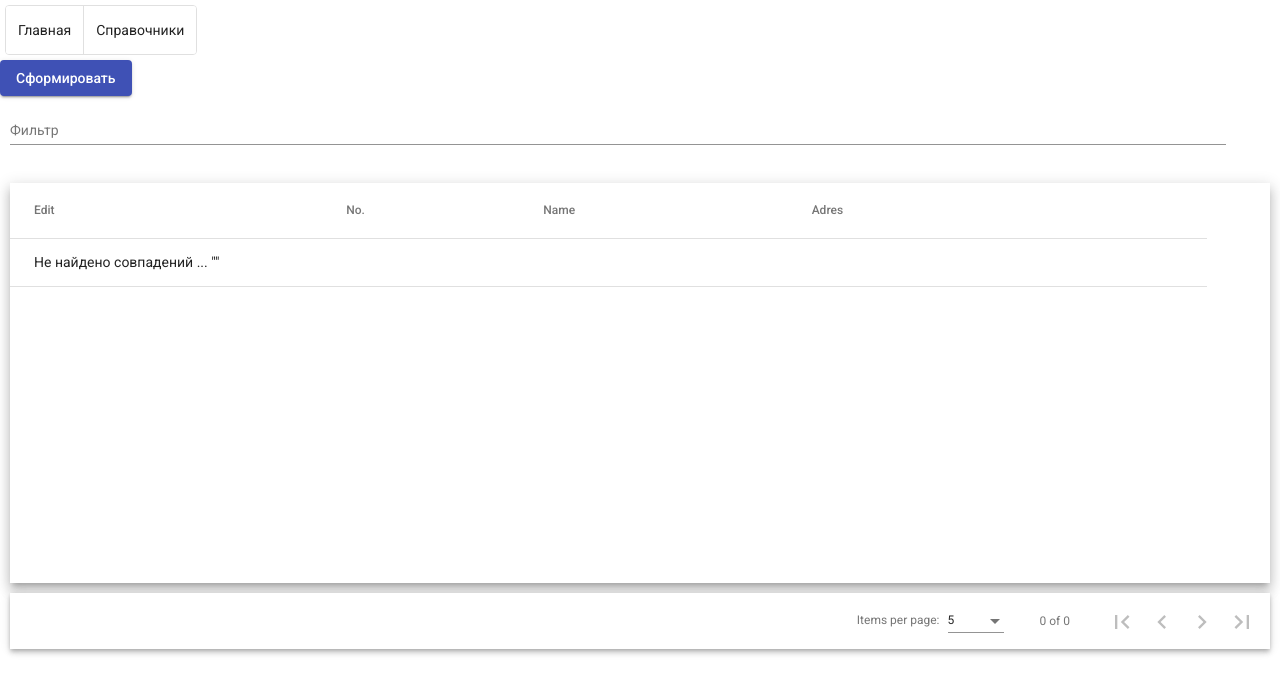
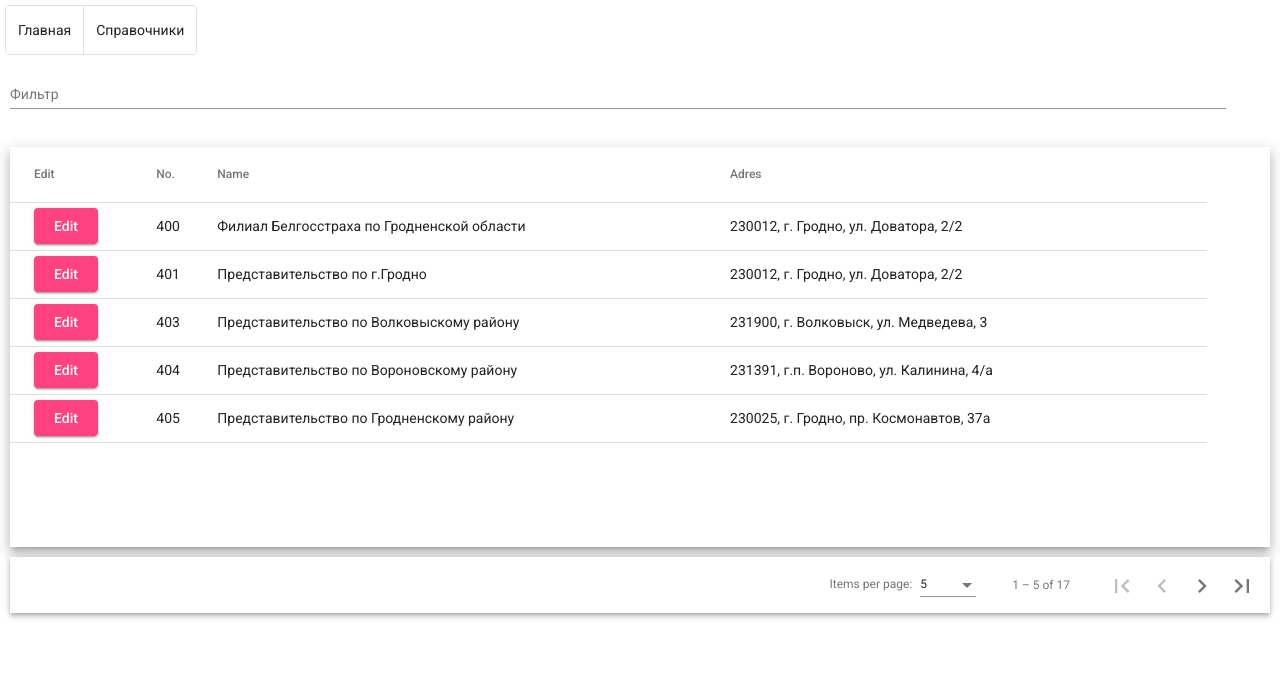
Before and after one commit to Martiniks/accTech, an Angular app: page /offices2 in a window 1280 px wide. Shown: the top 694 px of the page. Built offline with nearby package versions, Linux system fonts and the light colour scheme.

Commit message:
offices2 fix

```diff
--- a/src/app/app-routing.module.ts
+++ b/src/app/app-routing.module.ts
@@ -3,7 +3,7 @@ import { RouterModule, Routes } from '@angular/router';
 import { NotfoundComponent } from './components/notfound/notfound.component';
 import { OfficesContainer } from './components/offices/offices.container';
 import { AboutComponent } from './components/about/about.component';
-import { Offices2Container } from './components/offices2/offices2sm.container';
+import { Offices2Container } from './components/offices2/offices2.container';
 import { TableSortingExample } from './components/testsort/testsort.component';
 import { OfficesEditComponent } from './components/offices-edit/offices-edit.component';
 
--- a/src/app/app.module.ts
+++ b/src/app/app.module.ts
@@ -15,7 +15,7 @@ import { MatTableModule } from '@angular/material/table';
 import { MatSortModule } from '@angular/material/sort';
 import { AboutComponent } from './components/about/about.component';
 import { Offices2Component } from './components/offices2/offices2.component';
-import { Offices2Container } from './components/offices2/offices2sm.container';
+import { Offices2Container } from './components/offices2/offices2.container';
 import { TableSortingExample } from './components/testsort/testsort.component';
 import { MatPaginatorModule } from '@angular/material/paginator';
 import { MatFormFieldModule } from '@angular/material/form-field';
--- a/src/app/components/offices-edit/offices-edit.component.ts
+++ b/src/app/components/offices-edit/offices-edit.component.ts
@@ -2,7 +2,7 @@ import { ChangeDetectionStrategy, Component, OnInit } from '@angular/core';
 import { ActivatedRoute } from '@angular/router';
 import { Location } from '@angular/common';
 
-import { OfficesElement } from '../offices2/offices2sm.container';
+import { OfficesElement } from '../offices2/offices2.container';
 import { HttpService } from '../../services/http.service';
 import { tap } from 'rxjs/operators';
 
--- a/src/app/components/offices2/offices2.component.html
+++ b/src/app/components/offices2/offices2.component.html
@@ -1,7 +1,3 @@
-<div >
-    <button mat-raised-button color="primary" (click)="click()">Сформировать</button>
-</div>
-
 <mat-form-field>
     <mat-label>Фильтр</mat-label>
     <input matInput (keyup)="applyFilter($event)" placeholder="поиск" #input>
--- a/src/app/components/offices2/offices2.component.ts
+++ b/src/app/components/offices2/offices2.component.ts
@@ -1,5 +1,5 @@
-import { ChangeDetectionStrategy, Component, Input, Output, EventEmitter, ViewChild } from '@angular/core';
-import { IData2, OfficesElement } from './offices2sm.container';
+import { AfterViewInit, ChangeDetectionStrategy, Component, Input, ViewChild } from '@angular/core';
+import { IData2, OfficesElement } from './offices2.container';
 import { MatTableDataSource } from '@angular/material/table';
 import { MatPaginator } from '@angular/material/paginator';
 import { MatSort } from '@angular/material/sort';
@@ -10,20 +10,25 @@ import { MatSort } from '@angular/material/sort';
   styleUrls: ['./offices2.component.scss'],
   changeDetection: ChangeDetectionStrategy.OnPush,
 })
-export class Offices2Component  {
-  @Input() data: IData2 | null = null;
-  @Output() submit = new EventEmitter<any>();
+export class Offices2Component implements AfterViewInit {
   dataSource = new MatTableDataSource<OfficesElement>([]);
+  displayedColumns: string[] = ['edit', 'id', 'name', 'adres'];
+  @ViewChild(MatSort) sort: MatSort | null = null;
+  @ViewChild(MatPaginator) paginator: MatPaginator | null = null;
 
-  displayedColumns: string[] = ['edit', 'id', 'name', 'adres'];
   constructor() {
-   }
-  // @ts-ignore
-  @ViewChild(MatSort) sort: MatSort;
-  // @ts-ignore
-  @ViewChild(MatPaginator) paginator: MatPaginator;
+  }
+
+  @Input() set data(value: IData2 | null) {
+    if (value) {
+      this.dataSource.data = value.arrTab;
+    }
+  };
 
   ngAfterViewInit() {
+    if (!this.dataSource) {
+      return;
+    }
     this.dataSource.sort = this.sort;
     this.dataSource.paginator = this.paginator;
   }
@@ -33,12 +38,4 @@ export class Offices2Component  {
     this.dataSource.filter = filterValue.trim().toLowerCase();
   }
 
- click(): void {
-    //this.submit.emit({a: 'A'});
-   if (this.data) {
-     this.dataSource.data = this.data.arrTab;
-   }
-   console.log('>>из клика dataSource.data==', this.dataSource.data );
- }
-
 }
--- a/src/app/components/offices2/offices2sm.container.ts
+++ b/src/app/components/offices2/offices2.container.ts
@@ -24,7 +24,6 @@ export interface OfficesElement {
   template: `
     <app-offices2-dumb
       [data]="data$ | async"
-      (submit)="submit($event)"
     >... идет загрузка</app-offices2-dumb>
   `,
   changeDetection: ChangeDetectionStrategy.OnPush,
--- a/src/app/services/http.service.ts
+++ b/src/app/services/http.service.ts
@@ -1,6 +1,6 @@
 import { Injectable } from '@angular/core';
 import { HttpClient } from '@angular/common/http';
-import { OfficesElement } from '../components/offices2/offices2sm.container';
+import { OfficesElement } from '../components/offices2/offices2.container';
 import { Observable } from 'rxjs';
 import { tap } from 'rxjs/operators';
 
```
